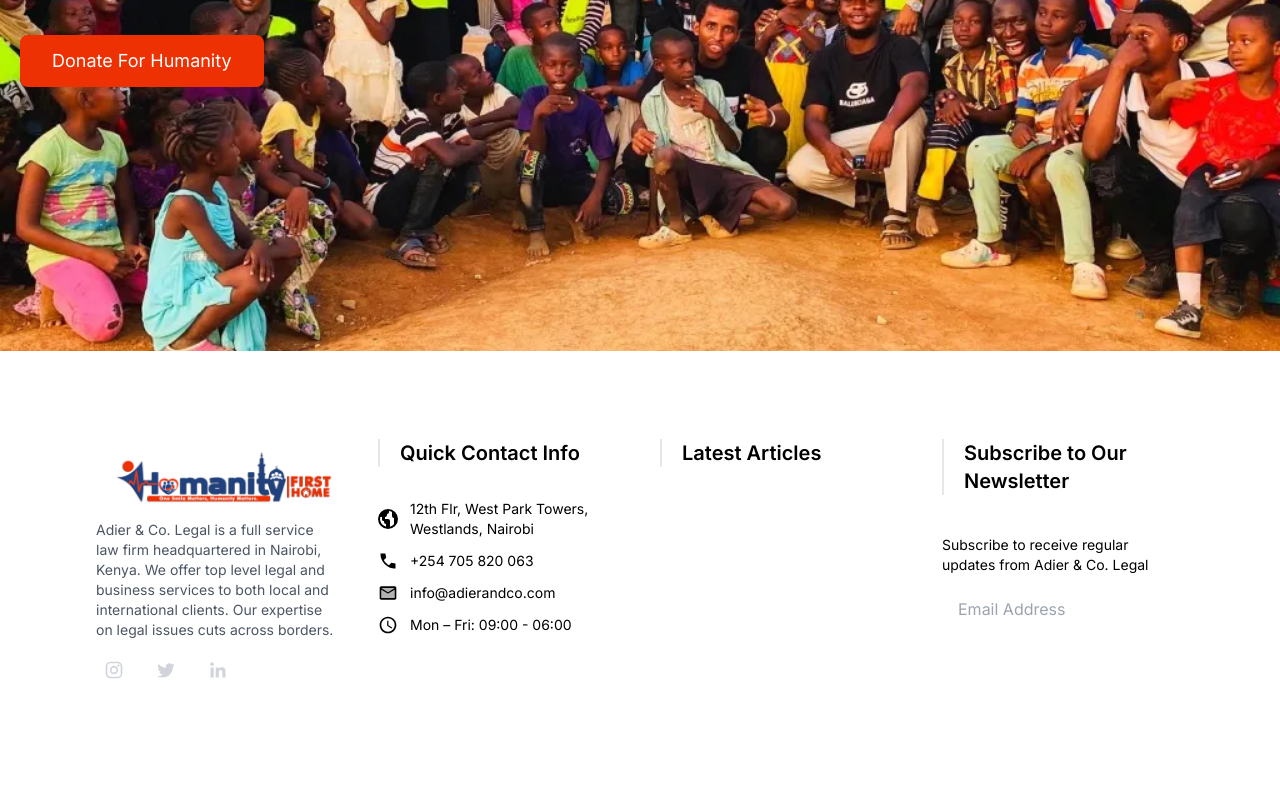
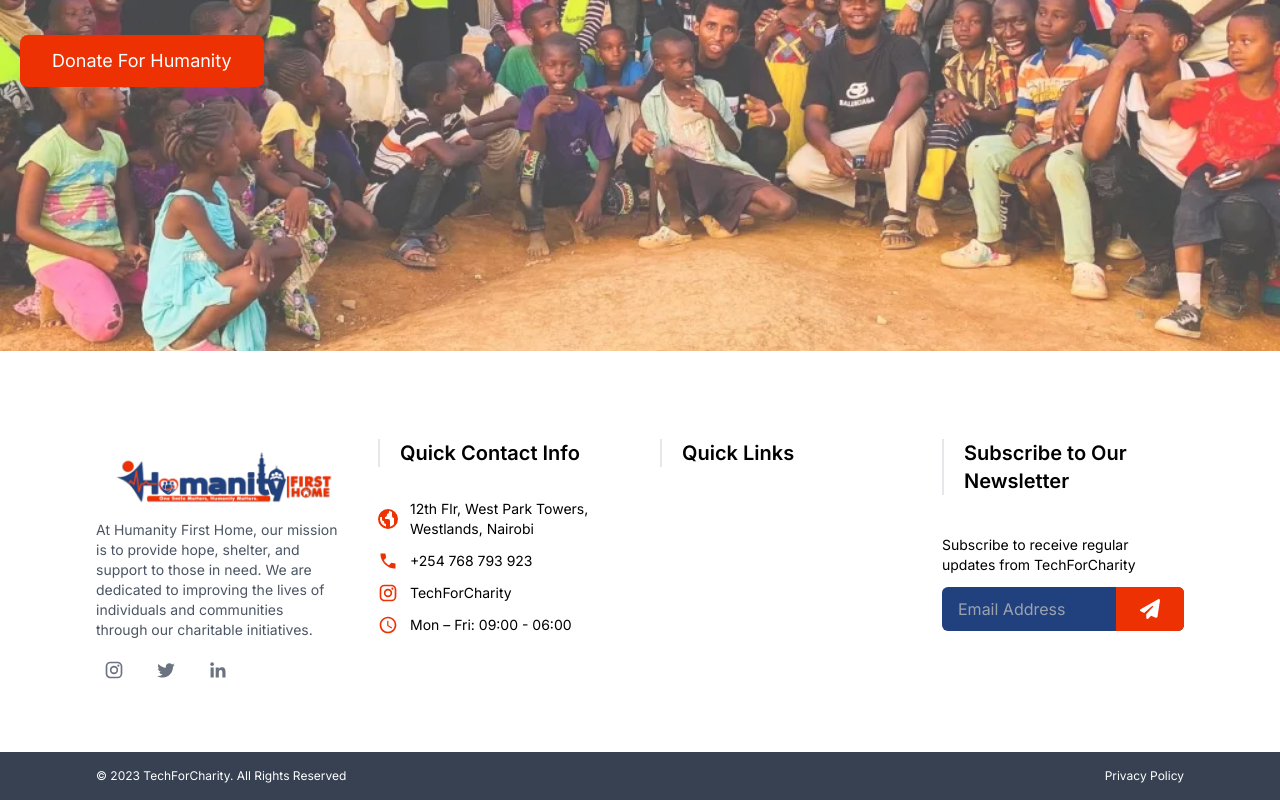
Before and after one commit to hamisirizwan/tech_for_charity, a Next.js app in the folder client/: page / in a window 1280 px wide. Shown: the part 427-1227 px from the top of the page. Built offline with nearby package versions, Linux system fonts and the light colour scheme.

Commit message:
added footer section

```diff
--- a/client/src/components/globals/Footer.tsx
+++ b/client/src/components/globals/Footer.tsx
@@ -8,16 +8,13 @@ function Footer() {
       <div className="space-y-3">
         <img src="/logo.webp" alt="logo" />
         <p className="text-sm text-gray-600">
-          Adier & Co. Legal is a full service law firm headquartered in
-          Nairobi, Kenya. We offer top level legal and business services to
-          both local and international clients. Our expertise on legal issues
-          cuts across borders.
+        At Humanity First Home, our mission is to provide hope, shelter, and support to those in need. We are dedicated to improving the lives of individuals and communities through our charitable initiatives.
         </p>
         <div className="flex items-center gap-4">
           <a href="https://instagram.com/adierco_legal?igshid=NzZhOTFlYzFmZQ==">
             <button className="bg-new-black p-2 rounded-full">
               <svg
-                className="w-5 h-auto text-gray-300"
+                className="w-5 h-auto text-gray-500"
                 xmlns="http://www.w3.org/2000/svg"
                 width="32"
                 height="32"
@@ -33,7 +30,7 @@ function Footer() {
           <a href="https://instagram.com/adierco_legal?igshid=NzZhOTFlYzFmZQ==">
             <button className="bg-new-black p-2 rounded-full">
               <svg
-                className="w-5 h-auto text-gray-300"
+                className="w-5 h-auto text-gray-500"
                 xmlns="http://www.w3.org/2000/svg"
                 width="32"
                 height="32"
@@ -49,7 +46,7 @@ function Footer() {
           <a href="https://www.linkedin.com/company/100754431/admin/feed/posts/">
             <button className="bg-new-black p-2 rounded-full">
               <svg
-                className="w-5 h-auto text-gray-300"
+                className="w-5 h-auto text-gray-500"
                 xmlns="http://www.w3.org/2000/svg"
                 width="32"
                 height="32"
@@ -72,7 +69,7 @@ function Footer() {
         <div className="space-y-3">
           <div className="flex items-center gap-3">
             <svg
-              className="w-5 h-auto text-primary shrink-0"
+              className="w-5 h-auto text-[#ed3103] shrink-0"
               xmlns="http://www.w3.org/2000/svg"
               width="32"
               height="32"
@@ -89,7 +86,7 @@ function Footer() {
           </div>
           <div className="flex items-center gap-3">
             <svg
-              className="w-5 h-auto text-primary shrink-0"
+             className="w-5 h-auto text-[#ed3103] shrink-0"
               xmlns="http://www.w3.org/2000/svg"
               width="32"
               height="32"
@@ -100,11 +97,11 @@ function Footer() {
                 d="M19.95 21q-3.125 0-6.187-1.35T8.2 15.8q-2.5-2.5-3.85-5.55T3 4.05V3h5.9l.925 5.025l-2.85 2.875q.55.975 1.225 1.85t1.45 1.625q.725.725 1.588 1.388T13.1 17l2.9-2.9l5 1.025V21h-1.05Z"
               />
             </svg>
-            <p className="text-sm">+254 705 820 063</p>
+            <p className="text-sm">+254 768 793 923</p>
           </div>
           <div className="flex items-center gap-3">
           <svg
-              className="w-5 h-auto text-primary shrink-0"
+                className="w-5 h-auto text-[#ed3103] shrink-0"
                 xmlns="http://www.w3.org/2000/svg"
                 width="32"
                 height="32"
@@ -112,19 +109,15 @@ function Footer() {
               >
                 <path
                   fill="currentColor"
-                d="m20 8l-8 5l-8-5v10h16zm0-2H4l8 4.99z"
-                opacity=".3"
-              />
-              <path
-                fill="currentColor"
-                d="M4 20h16c1.1 0 2-.9 2-2V6c0-1.1-.9-2-2-2H4c-1.1 0-2 .9-2 2v12c0 1.1.9 2 2 2zM20 6l-8 4.99L4 6h16zM4 8l8 5l8-5v10H4V8z"
+                  d="M7.8 2h8.4C19.4 2 22 4.6 22 7.8v8.4a5.8 5.8 0 0 1-5.8 5.8H7.8C4.6 22 2 19.4 2 16.2V7.8A5.8 5.8 0 0 1 7.8 2m-.2 2A3.6 3.6 0 0 0 4 7.6v8.8C4 18.39 5.61 20 7.6 20h8.8a3.6 3.6 0 0 0 3.6-3.6V7.6C20 5.61 18.39 4 16.4 4H7.6m9.65 1.5a1.25 1.25 0 0 1 1.25 1.25A1.25 1.25 0 0 1 17.25 8A1.25 1.25 0 0 1 16 6.75a1.25 1.25 0 0 1 1.25-1.25M12 7a5 5 0 0 1 5 5a5 5 0 0 1-5 5a5 5 0 0 1-5-5a5 5 0 0 1 5-5m0 2a3 3 0 0 0-3 3a3 3 0 0 0 3 3a3 3 0 0 0 3-3a3 3 0 0 0-3-3Z"
                 />
               </svg>
-            <p className="text-sm">info@adierandco.com</p>
+
+            <p className="text-sm">TechForCharity</p>
           </div>
           <div className="flex items-center gap-3">
             <svg
-              className="w-5 h-auto text-primary shrink-0"
+            className="w-5 h-auto text-[#ed3103] shrink-0"
               xmlns="http://www.w3.org/2000/svg"
               width="32"
               height="32"
@@ -141,7 +134,7 @@ function Footer() {
       </div>
       <div className="space-y-10">
         <div className="border-l-2 border-primary pl-5">
-          <h2 className="text-xl font-semibold">Latest Articles</h2>
+          <h2 className="text-xl font-semibold">Quick Links</h2>
         </div>
         <div className="space-y-3">
           {/* <div className="space-y-2">
@@ -167,15 +160,15 @@ function Footer() {
         </div>
         <div className="space-y-3">
           <p className="text-sm">
-            Subscribe to receive regular updates from Adier & Co. Legal
+            Subscribe to receive regular updates from TechForCharity
           </p>
-          <div className="flex items-center bg-new-black rounded-md">
+          <div className="flex items-center bg-[#20417d] rounded-md">
             <input
               type="text"
               className="w-full px-4 text-white border-0 outline-none bg-transparent"
               placeholder="Email Address"
             />
-            <div className="bg-primary py-3 px-6 rounded-r-md">
+            <div className="bg-[#ed3103] py-3 px-6 rounded-r-md">
               <svg
                 className="text-white w-5 h-auto"
                 xmlns="http://www.w3.org/2000/svg"
@@ -193,9 +186,9 @@ function Footer() {
         </div>
       </div>
     </div>
-    <div className="bg-new-black px-10 sm:px-24 py-4 text-xs text-white flex items-center justify-between">
-      <p>© 2023 Adier & Co. All Rights Reserved</p>
-      <Link href="/private-policy">
+    <div className="bg-gray-700 px-10 sm:px-24 py-4 text-xs text-white flex items-center justify-between">
+      <p>© 2023 TechForCharity. All Rights Reserved</p>
+      <Link href="#">
         <p>Privacy Policy</p>
       </Link>
     </div>
--- a/client/src/components/home/sections/Banner.tsx
+++ b/client/src/components/home/sections/Banner.tsx
@@ -6,7 +6,7 @@ function Banner() {
   return (
     <section className="relative">
       <div className="h-[30rem] sm:h-[37rem]">
-      <img alt="banner" src="/banner_img.webp" className="h-full w-full object-cover" />
+      <img alt="banner" src="/banner_img.webp" className="h-full w-full object-cover opacity-75" />
     </div>
       <div className="absolute top-0  right-0 left-0  container mx-auto flex px-5 py-24 md:flex-row flex-col items-center">
         <div className="lg:flex-grow md:w-1/2 lg:pr-24 md:pr-16 flex flex-col md:items-start md:text-left mb-16 md:mb-0 items-center text-center">
```
Lines whose indentation alone changed are shown as unchanged.
